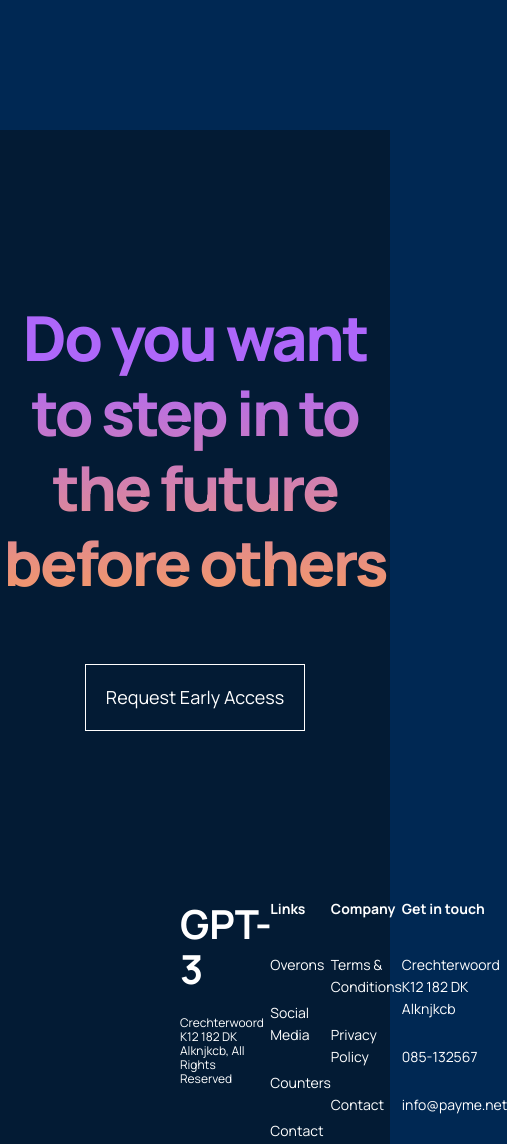
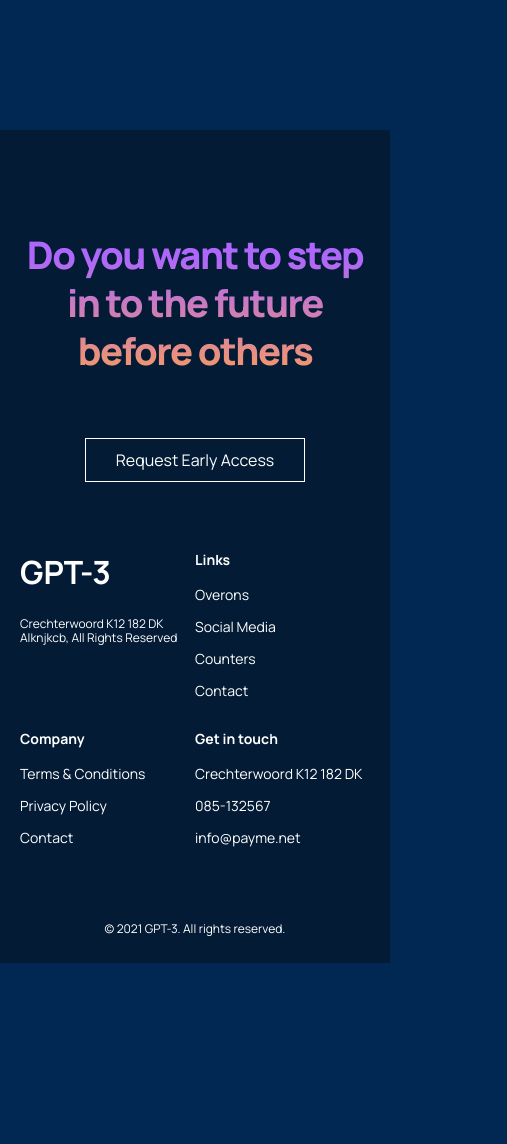
Before and after one commit to Akhmadjon-dev/gpt-3-landing-page, a plain HTML site: page index.html in a window 390 px wide. Shown: the part 7440-8584 px from the top of the page, 507 px wide, since content can reach past the window. After the commit the page ends 8403 px from the top, so only its background shows below. Drawn offline with Linux system fonts and the light colour scheme.

Commit message:
fully responsived

```diff
--- a/index.html
+++ b/index.html
@@ -389,7 +389,7 @@
           Get in touch
         </h5>
         <li class="footer__link">
-          <a href="#">Crechterwoord K12 182 DK Alknjkcb</a>
+          <a href="#">Crechterwoord K12 182 DK</a>
         </li>
         <li class="footer__link">
           <a href="#">085-132567</a>
--- a/style.css
+++ b/style.css
@@ -709,7 +709,10 @@
         font-size: 48px;
         line-height: 60px;
     }
-
+    .footer__title{
+        font-size: 48px;
+        line-height: 60px;
+    }
 
 }
 
@@ -740,6 +743,12 @@
         width: 100%;
     }
 
+    .footer__title{
+        max-width: 96%;
+        font-size: 38px;
+        line-height: 48px;
+    }
+
     .home__form{
         margin-bottom: 20px;
         width: 80%;
@@ -761,6 +770,9 @@
     }
     .imagination__content{
         width: 100%;
+    }
+    .footer__row{
+        padding: 0px 20px;
     }
 }
 
@@ -791,6 +803,17 @@
         height: 300px;
         object-fit: cover;
    }
+   .footer__btn{
+        font-size: 16px;
+        line-height: 22px;
+        padding: 10px 30px;
+   }
+   .footer__head{
+       margin-bottom: 70px;
+   }
+   .footer{
+        padding-top: 100px;
+   }
 }
 
 @media screen and (max-width: 768px) {
@@ -820,6 +843,20 @@
     .blog__row .blog__card{
         max-width: 95%;
     }
+    .footer__title{
+        font-size: 38px;
+        line-height: 48px;
+    }
+    .footer__logo{
+        font-size: 32px;
+        line-height: 40px;
+    }
+    .footer__link{
+        margin-bottom: 10px;
+    }
+    .footer__link-title{
+        margin-bottom: 15px;
+    }
 }
 
 @media screen and (max-width: 615px) {
@@ -828,6 +865,17 @@
     }
 }
 
-@media screen and (max-width: 480px) {
+@media screen and (max-width: 525px) {
+    .footer__row{
+        /* flex-direction: column;
+        justify-content: center; */
+        display: grid;
+        grid-template-columns: 1fr 1fr;
+        grid-row-gap: 20px;
+    }
+
+    .footer__text{
+        margin-bottom: 10px;
+    }
 
 }
```
